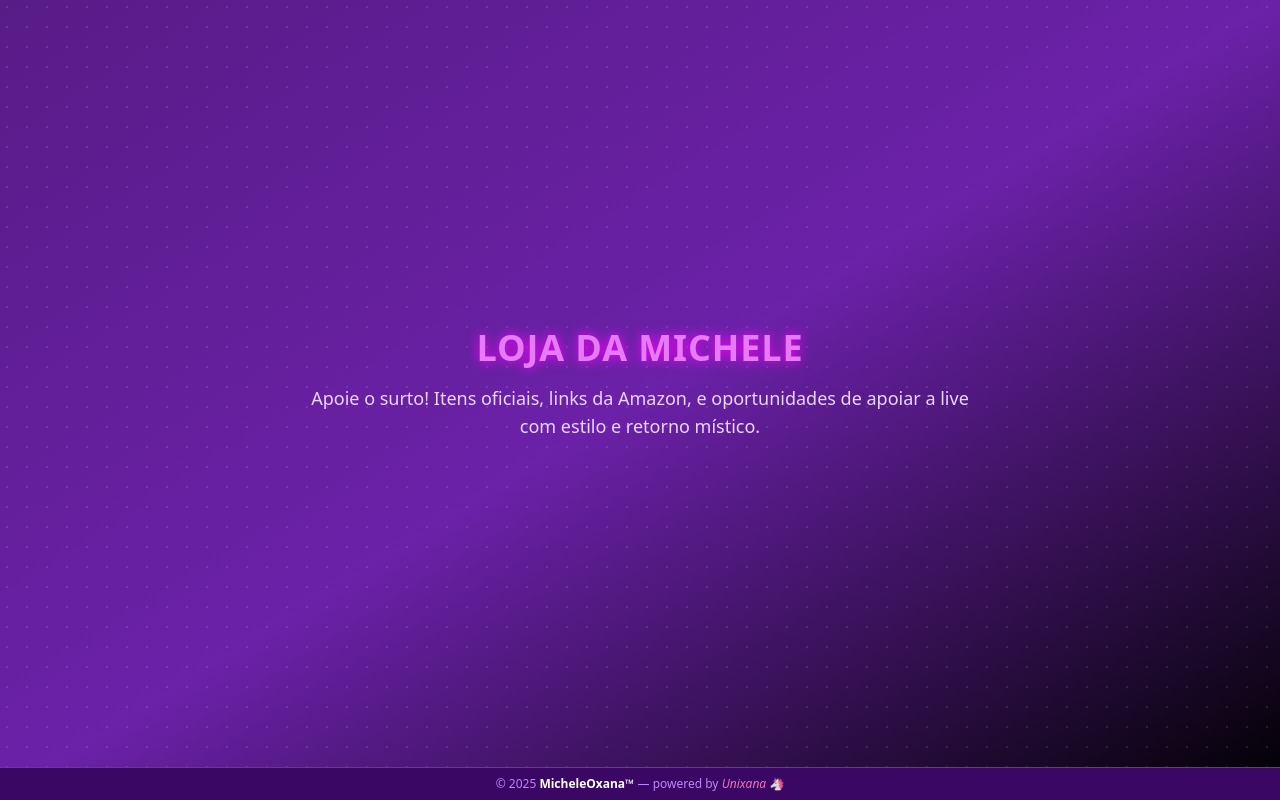
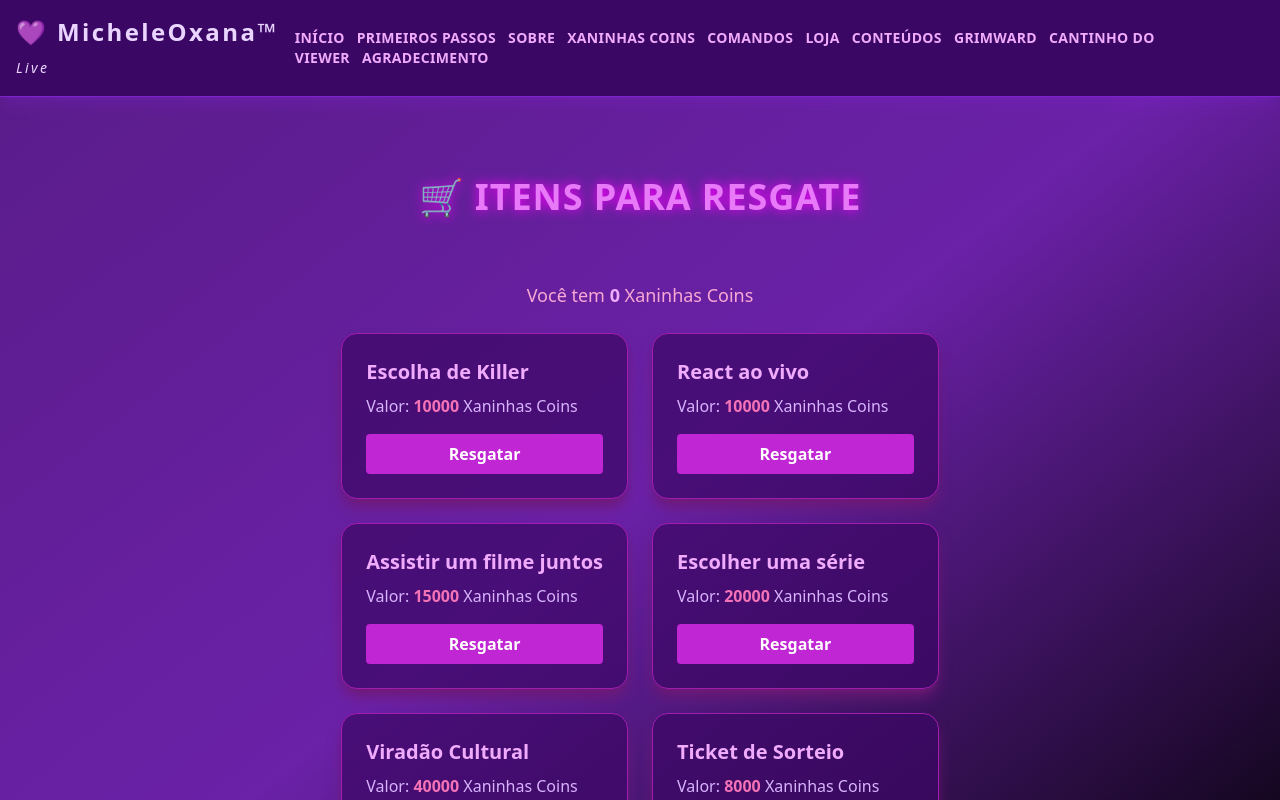
Before and after one commit to MicheleOxana/michele-site, a Next.js app: page /loja in a window 1280 px wide. Shown: the top 800 px of the page. Built offline with nearby package versions, Linux system fonts and the light colour scheme.

Commit message:
atualizacao nas paginas

```diff
--- a/pages/loja.tsx
+++ b/pages/loja.tsx
@@ -1,34 +1,100 @@
-import React from 'react';
+import React, { useEffect, useState } from 'react';
+import Link from 'next/link';
+import { useAuth } from '../src/context/AuthContext';
+import axios from 'axios';
 
 export default function Loja() {
+  const { user } = useAuth();
+  const [coins, setCoins] = useState(0);
+  const [resgates, setResgates] = useState<string[]>([]);
+  const [killerResgatado, setKillerResgatado] = useState(false);
+  const [loading, setLoading] = useState(false);
+
+  useEffect(() => {
+    if (!user) return;
+    axios.get(`/api/coins/${user.id}`).then((res) => setCoins(res.data.coins));
+    axios.get(`/api/resgates`).then((res) => {
+      setResgates(res.data);
+      setKillerResgatado(res.data.some((r: any) => r.item === 'Escolha de Killer'));
+    });
+  }, [user]);
+
+  const itens = [
+    { nome: 'Escolha de Killer', preco: 10000, key: 'killer' },
+    { nome: 'React ao vivo', preco: 10000, key: 'react' },
+    { nome: 'Assistir um filme juntos', preco: 15000, key: 'filme' },
+    { nome: 'Escolher uma série', preco: 20000, key: 'serie' },
+    { nome: 'Viradão Cultural', preco: 40000, key: 'viradao' },
+    { nome: 'Ticket de Sorteio', preco: 8000, key: 'sorteio' },
+  ];
+
+  const handleResgate = async (item: string, preco: number) => {
+    if (!user) return;
+    if (coins < preco) return alert('Você não tem Xaninhas Coins suficientes!');
+    if (item === 'Escolha de Killer' && killerResgatado) return alert('Esse item só pode ser resgatado uma vez por live!');
+
+    setLoading(true);
+    await axios.post('/api/resgatar', {
+      user: user.display_name,
+      userId: user.id,
+      item,
+      preco,
+    });
+    setCoins((prev) => prev - preco);
+    setResgates((prev) => [...prev, item]);
+    if (item === 'Escolha de Killer') setKillerResgatado(true);
+    alert(`Você resgatou: ${item}`);
+    setLoading(false);
+  };
+
   return (
     <div className="min-h-screen bg-gradient-to-br from-purple-900 via-purple-800 to-black text-white flex flex-col font-sans relative overflow-hidden">
       <div className="absolute inset-0 pointer-events-none animate-glitter z-0"></div>
 
-      <main className="flex-1 flex flex-col justify-center items-center z-10 text-center px-4 py-20">
-        <h1 className="text-4xl font-bold text-fuchsia-400 drop-shadow-[0_0_6px_fuchsia] mb-4 uppercase tracking-wide">
-          Loja da Michele
+      <header className="z-10 bg-purple-950 text-purple-200 p-4 flex items-center justify-between shadow-lg shadow-purple-700/30 border-b border-purple-700">
+        <h1 className="text-2xl font-bold tracking-widest">💜 MicheleOxana™ <span className="text-sm font-normal italic">Live</span></h1>
+        <nav className="space-x-3 text-sm font-bold tracking-wide uppercase text-fuchsia-300">
+          <Link href="/">Início</Link>
+          <Link href="/primeiros-passos">Primeiros Passos</Link>
+          <Link href="/sobre">Sobre</Link>
+          <Link href="/xaninhas-coins">Xaninhas Coins</Link>
+          <Link href="/comandos">Comandos</Link>
+          <Link href="/loja">Loja</Link>
+          <Link href="/conteudos">Conteúdos</Link>
+          <Link href="/grimward">Grimward</Link>
+          <Link href="/cantinho-do-viewer">Cantinho do Viewer</Link>
+          <Link href="/agradecimento">Agradecimento</Link>
+        </nav>
+      </header>
+
+      <main className="flex-1 flex flex-col justify-center items-center z-10 text-left px-4 py-20 max-w-4xl mx-auto space-y-6">
+        <h1 className="text-4xl font-bold text-fuchsia-400 drop-shadow-[0_0_6px_fuchsia] mb-10 uppercase tracking-wide text-center animate-float">
+          🛒 Itens para Resgate
         </h1>
-        <p className="text-purple-200 max-w-2xl text-lg">
-          Apoie o surto! Itens oficiais, links da Amazon, e oportunidades de apoiar a live com estilo e retorno místico.
-        </p>
+        <p className="text-pink-300 text-lg mb-4 text-center">Você tem <span className="font-bold text-fuchsia-300">{coins}</span> Xaninhas Coins</p>
+
+        <div className="grid grid-cols-1 md:grid-cols-2 gap-6 w-full">
+          {itens.map(({ nome, preco, key }) => (
+            <div key={key} className="bg-purple-950/70 border border-fuchsia-700 rounded-2xl p-6 shadow-lg shadow-fuchsia-900 flex flex-col justify-between">
+              <div>
+                <h2 className="text-xl font-bold text-fuchsia-300 mb-2">{nome}</h2>
+                <p className="text-purple-300">Valor: <span className="font-bold text-pink-400">{preco}</span> Xaninhas Coins</p>
+              </div>
+              <button
+                onClick={() => handleResgate(nome, preco)}
+                disabled={loading}
+                className="mt-4 py-2 px-4 bg-fuchsia-600 hover:bg-fuchsia-700 text-white font-bold rounded disabled:opacity-40"
+              >
+                Resgatar
+              </button>
+            </div>
+          ))}
+        </div>
       </main>
 
       <footer className="z-10 bg-purple-950 text-purple-400 text-xs text-center py-2 border-t border-purple-700">
         © 2025 <span className="font-semibold text-white">MicheleOxana™</span> — powered by <span className="italic text-pink-400">Unixana 🦄</span>
       </footer>
-
-      <style jsx>{`
-        @keyframes glitter {
-          0% { background-position: 0 0; }
-          100% { background-position: 1000px 1000px; }
-        }
-        .animate-glitter {
-          background-image: radial-gradient(circle, rgba(255,255,255,0.1) 1px, transparent 1px);
-          background-size: 20px 20px;
-          animation: glitter 40s linear infinite;
-        }
-      `}</style>
     </div>
   );
 }
```
